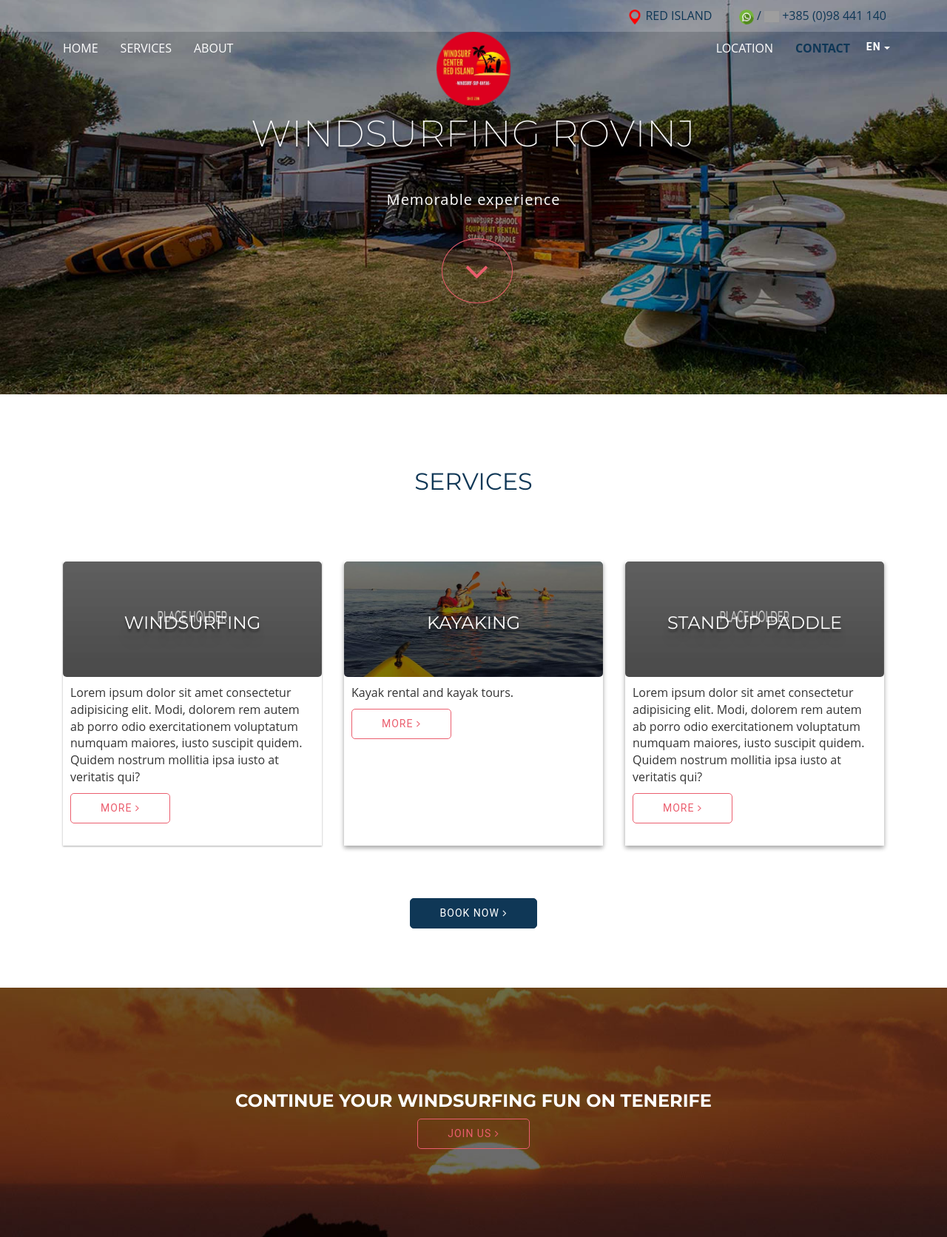
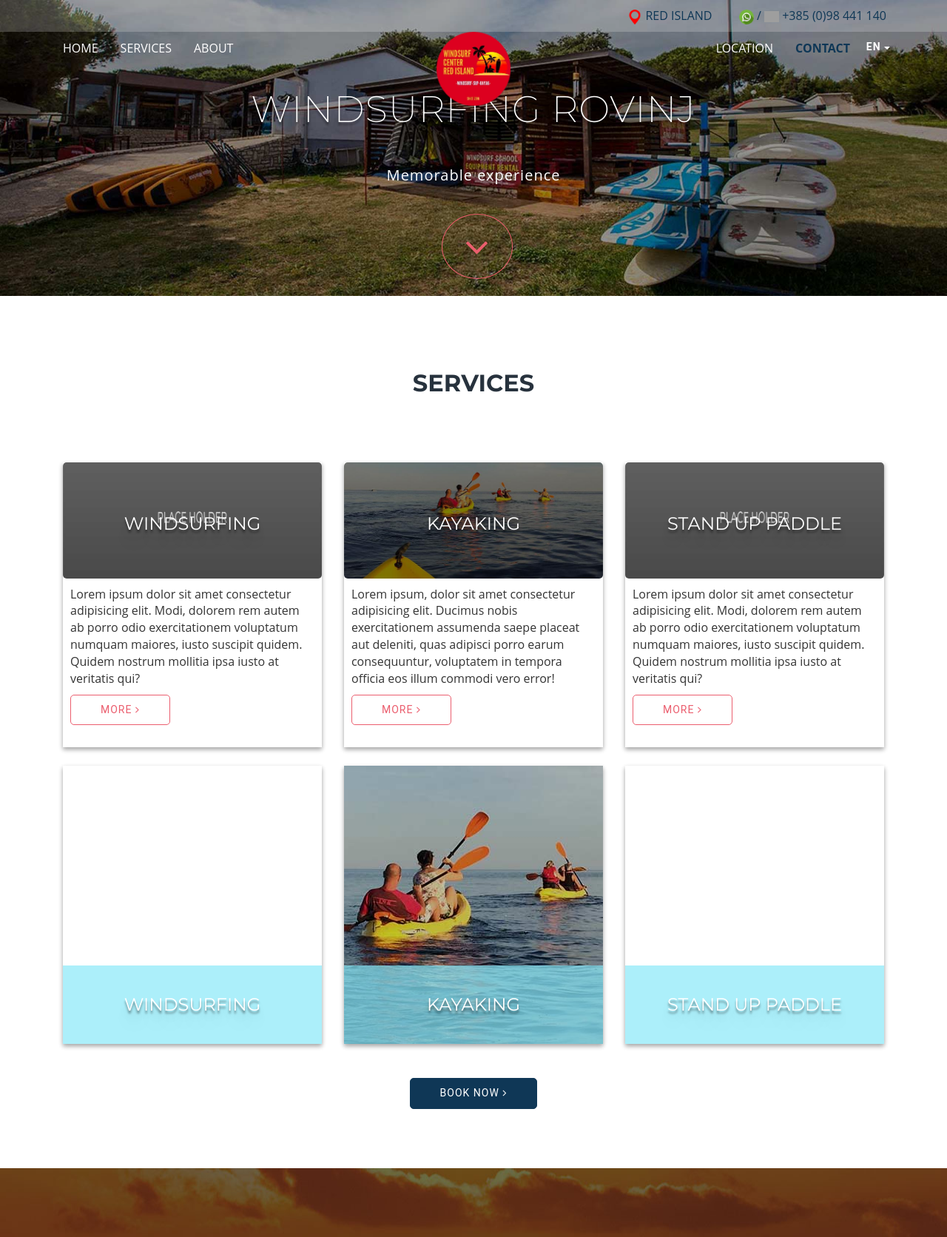
Before and after one commit to igrach123/windsurfing-rovinj, a PHP site: page / in a window 1280 px wide. Shown: the top 1672 px of the page at 74% size. Run offline with PHP 8.4, Linux system fonts and the light colour scheme; grey boxes are pictures that could not be loaded.

Commit message:
workded on services

```diff
--- a/css/style.css
+++ b/css/style.css
@@ -1823,19 +1823,18 @@ header {
   background-attachment: fixed;
   background-size: cover; }
   #services h2 {
-    color: #0f3756; }
+    color: #27323d;
+    font-weight: bolder; }
   #services .izleti-row {
     max-width: 1920px;
     margin: 0 auto; }
   #services .price-bg {
     color: #ffffff; }
   #services .service-wrap {
-    border-radius: 5px;
-    position: relative; }
+    border-radius: 5px; }
   #services .t-1-wrapper,
   #services .t-2-wrapper,
-  #services .t-3-wrapper.t-4-wrapper {
-    position: relative;
+  #services .t-3-wrapper {
     margin-bottom: 25px; }
   #services .t-1,
   #services .t-2,
@@ -1875,6 +1874,39 @@ header {
     background-color: black;
     background-position: center center;
     background-size: cover; }
+  #services .t-4 .card-2,
+  #services .t-5 .card-2,
+  #services .t-6 .card-2 {
+    position: relative;
+    overflow: hidden;
+    transition: 0.6s ease-in-out;
+    -webkit-transition: 0.6s ease-in-out; }
+  #services .s-img-h-1,
+  #services .s-img-h-2,
+  #services .s-img-h-3 {
+    display: block;
+    background-attachment: cover;
+    background-position: right center;
+    background-repeat: no-repeat;
+    transition: 0.6s ease-in-out;
+    -webkit-transition: 0.6s ease-in-out;
+    height: 100%;
+    padding-top: 250px; }
+    #services .s-img-h-1 h3,
+    #services .s-img-h-2 h3,
+    #services .s-img-h-3 h3 {
+      text-align: center;
+      padding: 40px;
+      margin-bottom: 0;
+      color: #ffffff;
+      background-color: rgba(137, 233, 248, 0.7);
+      text-shadow: 0px 4px 3px rgba(0, 0, 0, 0.4), 0px 8px 13px rgba(0, 0, 0, 0.1), 0px 18px 23px rgba(0, 0, 0, 0.1); }
+  #services .s-img-h-2 {
+    background-image: url("../img/services/kayaking-s-bg.jpg"); }
+  #services .s-img-h-1:hover,
+  #services .s-img-h-2:hover,
+  #services .s-img-h-3:hover {
+    text-decoration: none; }
   #services .btn-services {
     margin-bottom: 20px; }
   #services .pmd-card {
--- a/php/services.php
+++ b/php/services.php
@@ -4,11 +4,10 @@
     <h2>SERVICES</h2>
     <div class="container">
         <div class="row izleti-row">
-
             <!-- windsurfing -->
             <div class="col-sm-4  service-wrap  t-1-wrapper">
 
-                <div class=" card-1" data-mh="my-group">
+                <div class=" card-2" data-mh="my-group">
                     <a href="#services-windsurf" data-toggle="modal" role="button" data-target="#services-windsurf"
                         class="t-1">
                         <h3 class="title">WINDSURFING</h3>
@@ -33,7 +32,9 @@
                         <h3 class="title">KAYAKING</h3>
                     </a>
                     <div class="card-content">
-                        <p>Kayak rental and kayak tours.</p>
+                        <p>Lorem ipsum, dolor sit amet consectetur adipisicing elit. Ducimus nobis exercitationem
+                            assumenda saepe placeat aut deleniti, quas adipisci porro earum consequuntur, voluptatem in
+                            tempora officia eos illum commodi vero error!</p>
                         <!-- Card action -->
                         <div class="btn-services">
                             <a href="#services-kayaking" class="btn btn-primary " data-toggle="modal" role="button"
@@ -64,6 +65,43 @@
             </div>
         </div>
 
+
+
+        <!-- //do0ljni red -->
+        <div class="row izleti-row">
+            <!-- windsurfing -->
+            <div class="col-sm-4  service-wrap  t-4-wrapper">
+                <div class="card-2" data-mh="my-group">
+                    <a class="s-img-h-1">
+
+                        <h3 class="title">WINDSURFING</h3>
+
+                    </a>
+
+
+                </div>
+
+            </div>
+            <!-- kayaking-->
+            <div class="col-sm-4  service-wrap t-5-wrapper">
+                <div class=" card-2" data-mh="my-group">
+                    <a class="s-img-h-2" href="#services-kayaking" data-toggle="modal" role="button"
+                        data-target="#services-kayaking">
+                        <h3 class="text-center">KAYAKING</h3>
+                    </a>
+                </div>
+            </div>
+
+            <!-- stand up paddle-->
+            <div class="col-sm-4  service-wrap t-6-wrapper">
+                <div class=" card-2" data-mh="my-group">
+                    <a class="s-img-h-3">
+                        <h3 class="title">STAND UP PADDLE</h3>
+                    </a>
+                </div>
+            </div>
+        </div>
+
         <div class="text-center">
             <br><br>
             <a data-scroll data-options='{ "easing": "easeInOutQuad" }' href="#footer" class="btn btn-default  scroll"
--- a/php/touch-slider.php
+++ b/php/touch-slider.php
@@ -32,6 +32,19 @@
                                 class="fa fa-angle-down fa-4x" aria-hidden="true"></i></a>
                     </div>
                 </div>
+                <div class="item">
+                    <!-- Slide Background -->
+                    <img src="img/header/ws-top.jpg" alt="Bootstrap Touch Slider" class="slide-image" />
+                    <div class="bs-slider-overlay "></div>
+                    <!-- Slide Text Layer -->
+                    <div class="slide-text slide_style_center">
+                        <h1 data-animation="animated zoomInLeft"><?php echo "$the_sitetitle"; ?></h1>
+                        <p data-animation="animated fadeInRight">Windsurfing</p>
+                        <a href="#services" data-scroll data-options='{ "easing": "easeInOutQuad" }'
+                            class="btn btn-primary scroll" data-animation="animated fadeInLeft"><i
+                                class="fa fa-angle-down fa-4x" aria-hidden="true"></i></a>
+                    </div>
+                </div>
                 <!-- End of Slide -->
             </div><!-- End of Wrapper For Slides -->
             <!-- Left Control -->
--- a/sass/_imghover.scss
+++ b/sass/_imghover.scss
@@ -1,11 +1,9 @@
 .service-wrap {
   border-radius: 5px;
-  position: relative;
 }
 .t-1-wrapper,
 .t-2-wrapper,
-.t-3-wrapper.t-4-wrapper {
-  position: relative;
+.t-3-wrapper {
   margin-bottom: 25px;
 }
 .t-1,
@@ -54,3 +52,45 @@
   background-position: center center;
   background-size: cover;
 }
+.t-4,
+.t-5,
+.t-6 {
+  .card-2 {
+    position: relative;
+    overflow: hidden;
+    transition: 0.6s ease-in-out;
+    -webkit-transition: 0.6s ease-in-out;
+  }
+}
+.s-img-h-1,
+.s-img-h-2,
+.s-img-h-3 {
+  display: block;
+  background-attachment: cover;
+  background-position: right center;
+  background-repeat: no-repeat;
+  transition: 0.6s ease-in-out;
+  -webkit-transition: 0.6s ease-in-out;
+  height: 100%;
+  padding-top: 250px;
+
+  h3 {
+    text-align: center;
+    padding: 40px;
+    margin-bottom: 0;
+    color: $bg-white;
+    background-color: rgba($torkis-blue, 0.7);
+    text-shadow: 0px 4px 3px rgba(0, 0, 0, 0.4), 0px 8px 13px rgba(0, 0, 0, 0.1),
+      0px 18px 23px rgba(0, 0, 0, 0.1);
+  }
+}
+
+.s-img-h-2 {
+  background-image: url("../img/services/kayaking-s-bg.jpg");
+}
+
+.s-img-h-1:hover,
+.s-img-h-2:hover,
+.s-img-h-3:hover {
+  text-decoration: none;
+}
--- a/sass/colors-main.scss
+++ b/sass/colors-main.scss
@@ -5,6 +5,7 @@ $third: rgba(0, 0, 0, 0.38);
 $bg-grey: #28323e;
 $bg-grey-strong: #e0e0e0;
 $main-blue: #0f3756;
+$main-grey: #27323d;
 $light-blue: #bbd9ee;
 $torkis-blue: #89e9f8;
 $water-blue: rgba(0, 210, 255, 0.5);
--- a/sass/style.scss
+++ b/sass/style.scss
@@ -868,16 +868,14 @@ header{
     background-attachment: fixed;
     background-size: cover;
 
-
-
-    h2{color:$main-blue;}
+    h2{
+        color:$main-grey;
+        font-weight: bolder;
+    }
+
     .izleti-row{
         max-width: 1920px;
         margin: 0 auto;
-    }
-    .price-bg{
-        color: $bg-white;
-
     }
     // services home section
     @import "imghover";
```
Also changed, not shown: img/header/centar-top.jpg, img/header/kayak-top-2.jpg, img/header/ws-top.jpg (added), img/services/kayaking-s-bg.jpg (added), 1 other file.
